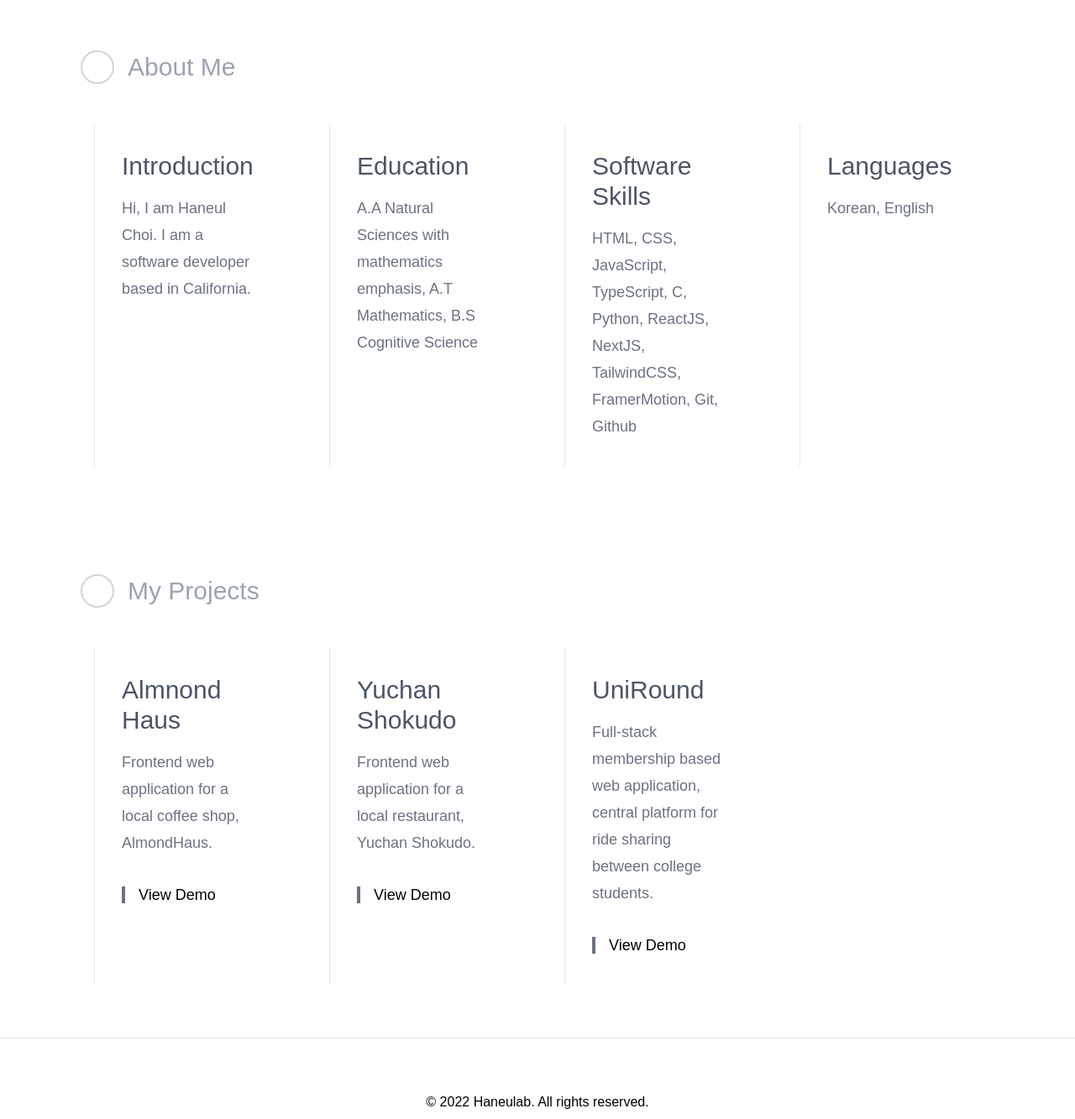
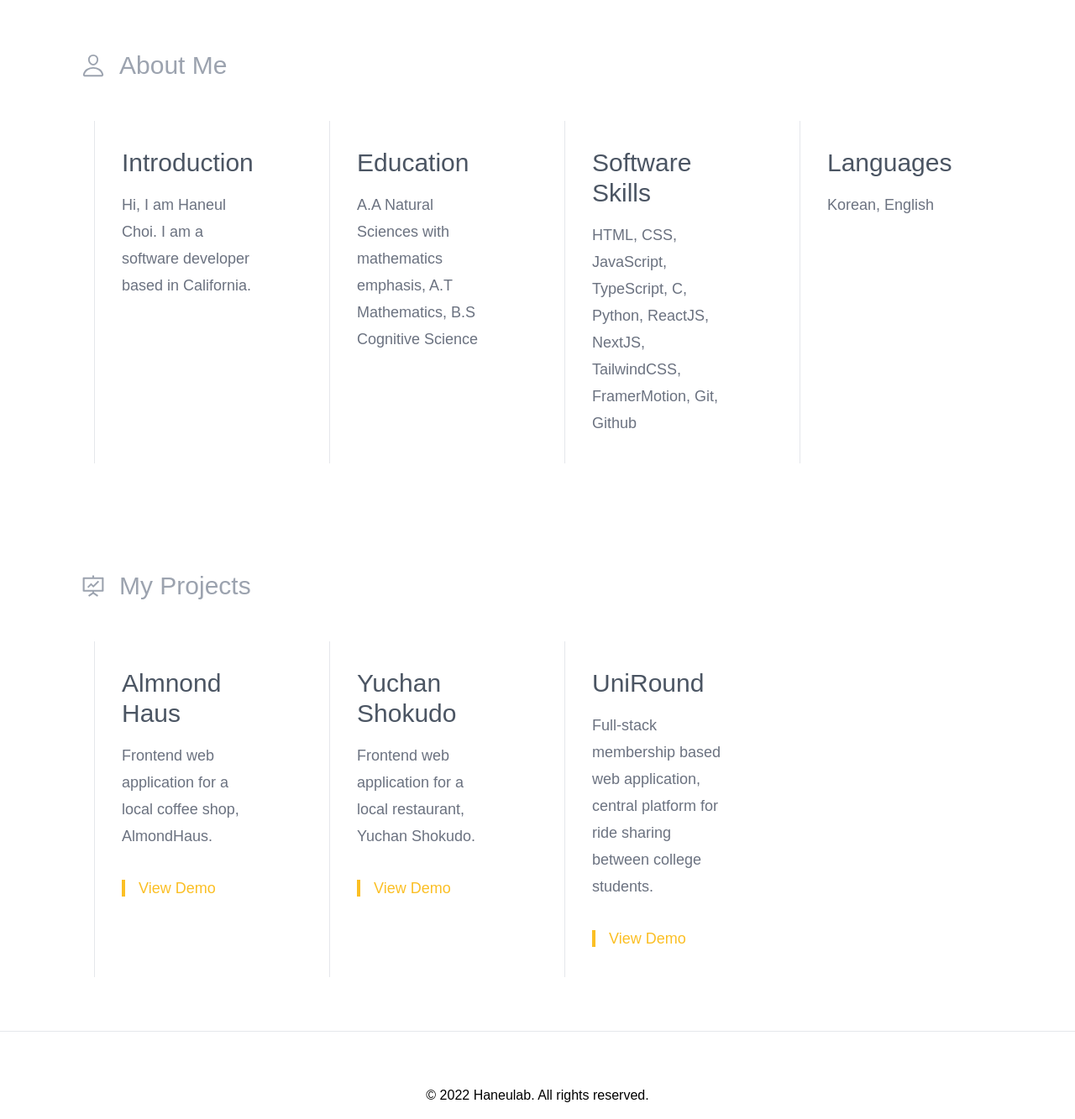
Before and after one commit to haneulab/haneulab.github.io, a Next.js app: page / in a window 1280 px wide. Shown: the part 804-2137 px from the top of the page at 84% size. Built offline with nearby package versions, Linux system fonts and the light colour scheme; a web font is replaced by a local one.

Commit message:
added icon next to index sections for (about, projects)

```diff
--- a/src/components/indexpage/card-container.tsx
+++ b/src/components/indexpage/card-container.tsx
@@ -18,7 +18,7 @@ const CardContainer: React.FC<CardContainerProps> = ({
         {link ? (
           <div className="mt-8 w-full">
             <a
-              className="font-medium text-lg border-l-4 pl-4 border-gray-500 transition-all hover hover:border-l-8 hover:text-gray-400"
+              className="font-medium text-lg border-l-4 pl-4 text-amber-400 border-amber-400 transition-all hover hover:border-l-8 hover:text-amber-300"
               href={link}
             >
               View Demo
--- a/src/components/indexpage/index-about.tsx
+++ b/src/components/indexpage/index-about.tsx
@@ -1,10 +1,11 @@
+import { IoPersonOutline } from 'react-icons/io5';
 import CardContainer from './card-container';
 const About: React.FC = () => {
   return (
     <div className="w-full flex flex-col justify-center">
       <section className="p-8 md:p-16 lg:px-24">
         <h3 className="mb-12 flex items-center space-x-4">
-          <span className="w-10 h-10 border-2 border-gray-300 rounded-full" />
+          <IoPersonOutline className="text-2xl text-gray-400 lg:text-3xl" />
           <span className="text-2xl lg:text-3xl text-gray-400">About Me</span>
         </h3>
         <div className="grid grid-cols-1 xl:grid-cols-4 gap-12 pl-4">
--- a/src/components/indexpage/index-projects.tsx
+++ b/src/components/indexpage/index-projects.tsx
@@ -1,10 +1,11 @@
 import CardContainer from './card-container';
+import { AiOutlineFundProjectionScreen } from 'react-icons/ai';
 const Projects: React.FC = () => {
   return (
     <div className="w-full flex flex-col justify-center">
       <section className="p-8 md:p-16 lg:px-24">
         <h3 className="mb-12 flex items-center space-x-4">
-          <span className="w-10 h-10 border-2 border-gray-300 rounded-full" />
+          <AiOutlineFundProjectionScreen className="text-2xl lg:text-3xl text-gray-400" />
           <span className="text-2xl lg:text-3xl text-gray-400">
             My Projects
           </span>
```
